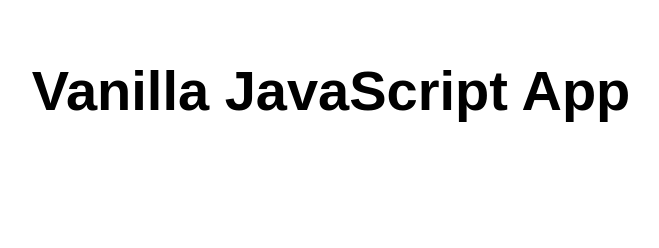
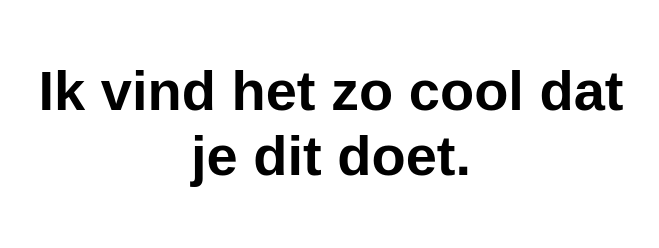
Before and after one commit to AadSchimmel/my-first-static-web-app, a plain HTML site: page src/index.html in a window 1280 px wide. Shown: the whole page, without its empty margins (309-968 px from the left). Drawn offline with Linux system fonts and the light colour scheme.

Commit message:
Changes index.html

```diff
--- a/src/index.html
+++ b/src/index.html
@@ -5,12 +5,12 @@
   <meta charset="UTF-8">
   <meta name="viewport" content="width=device-width, initial-scale=1.0">
   <link rel="stylesheet" href="styles.css">
-  <title>Vanilla JavaScript App</title>
+  <title>Aad is amazeballs</title>
 </head>
 
 <body>
   <main>
-    <h1>Vanilla JavaScript App</h1>
+    <h1>Ik vind het zo cool dat je dit doet.</h1>
   </main>
 </body>
 
```
